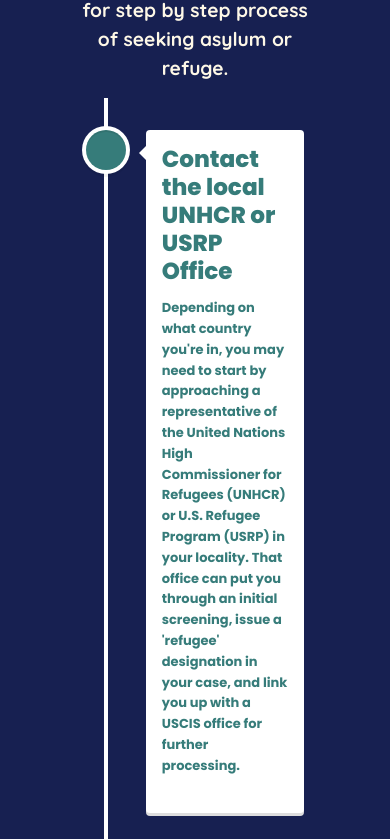
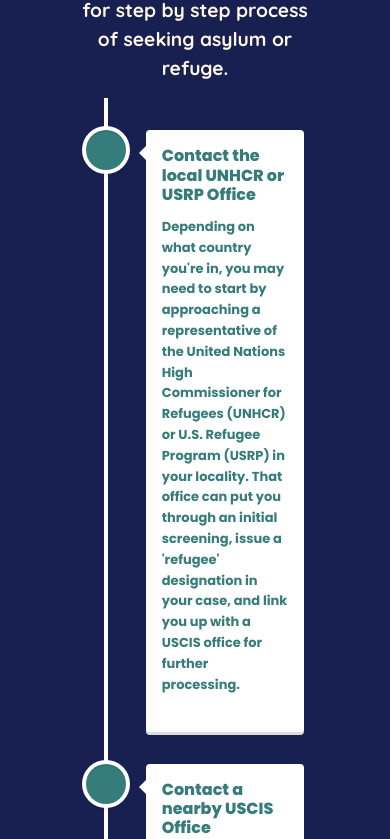
Before and after one commit to UW-INFO442-AU21/group6-refugees, a React (Create React App) app in the folder my-app/: page /learn in a window 390 px wide. Shown: the part 3371-4210 px from the top of the page. Built offline with nearby package versions, Linux system fonts and the light colour scheme.

Commit message:
timeline css

```diff
--- a/my-app/src/timeline.css
+++ b/my-app/src/timeline.css
@@ -9,3 +9,9 @@
     color: #367c7a;
     font-weight: 300;
 }
+
+@media screen and (max-width: 768px) {
+    .vertical-timeline-element-title {
+        font-size: 16px;
+    }
+}
```
